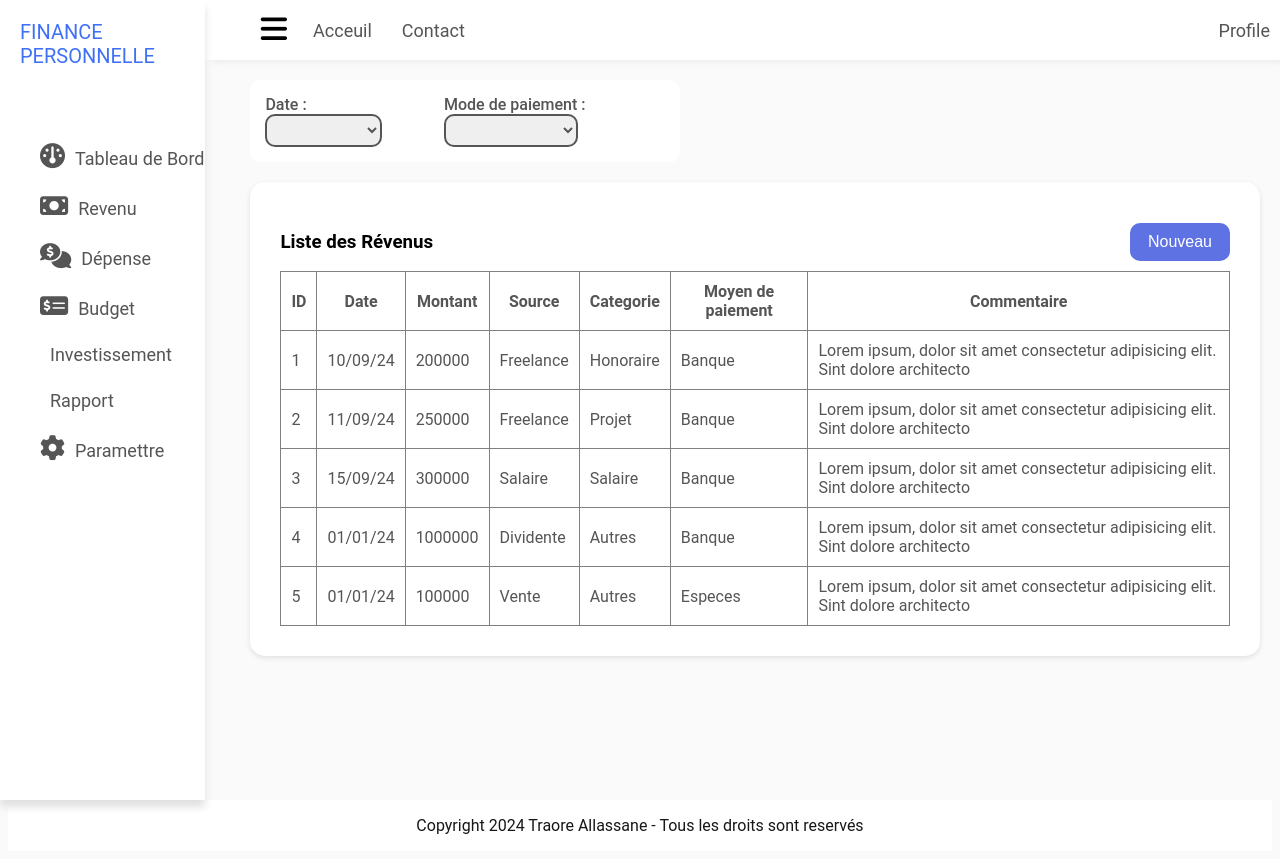
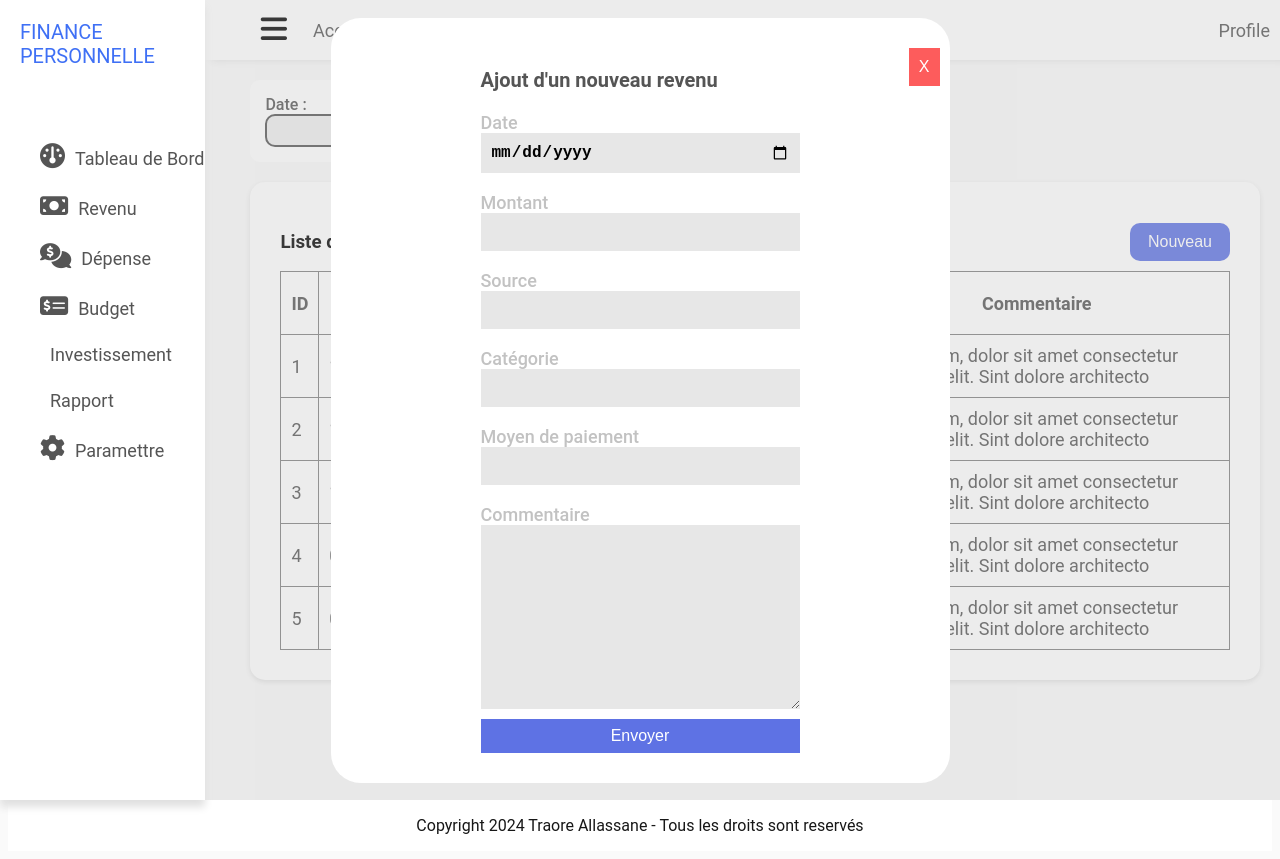
Before and after one commit to TraoreAllassane10/Panel-Administrateur-Vuejs, a Vue app: page /revenu in a window 1280 px wide. Both pictures are taken after a click on the button "Nouveau". Built offline with nearby package versions, Linux system fonts and the light colour scheme; some icons are missing.

Commit message:
Page Revenu : Cretion de la fenetre modale pour un nouveau revenu et fin de la conception de cette page

```diff
--- a/src/components/Header.vue
+++ b/src/components/Header.vue
@@ -48,6 +48,7 @@ let {toggleMenu, changeToggleMenuValue} = inject('toggleMenu')
     background-color: transparent;
     font-size: 30px;
     border: none;
+    cursor: pointer;
 }
 
 .header .links a, a{
--- a/src/pages/Revenu.vue
+++ b/src/pages/Revenu.vue
@@ -1,5 +1,5 @@
 <template>
-  <div class="search">
+  <div class="search" :class="{'donnees-magin-reduce' : toggleMenu == false}">
 
     <div class="filtre-date">
       <label for="">Date : </label>
@@ -22,11 +22,11 @@
 
   </div>
   <!-- Tableau des donnees -->
-  <div class="donnees">
+  <div class="donnees" :class="{'donnees-magin-reduce' : toggleMenu == false}">
 
     <div class="titre">
       <h3>Liste des Révenus</h3>
-      <button>Nouveau</button>
+      <button @click="() => toggleModal = true">Nouveau</button>
     </div>
 
     <table>
@@ -51,14 +51,58 @@
       </tr>
     </table>
   </div>
+
+  <!-- Modal pour l'ajout -->
+  <div class="modal" v-show="toggleModal">
+    <div class="modal--inner">
+      <h3>Ajout d'un nouveau revenu</h3>
+      <button class="btn-quit" @click="() => toggleModal = false">X</button>
+
+      <form action="" @submit.prevent="enregistrerNouveauRevenu">
+        <label for="">Date</label>
+        <input type="date" v-model="form.date" required><br>
+
+        <label for="">Montant</label>
+        <input type="text" v-model="form.montant" required><br>
+
+        <label for="">Source</label>
+        <input type="text" v-model="form.source" required><br>
+
+        <label for="">Catégorie</label>
+        <input type="text" v-model="form.categorie" required><br>
+
+        <label for="">Moyen de paiement</label>
+        <input type="text" v-model="form.paiement" required><br>
+
+        <label for="">Commentaire</label>
+        <textarea name="" id="" cols="30" rows="10" v-model="form.commentaire" required></textarea>
+
+        <button type="submit">Envoyer</button>
+      </form>
+    </div>
+  </div>
+
 </template>
 
 <script setup>
-import { onMounted, ref } from "vue"
+import { inject, onMounted, reactive, ref } from "vue"
 import revenus from "../assets/revenus"
+
+// Cette variable est dans le fichier main.js . Elle se charge d'affiche ou non le menu de navigation
+const {toggleMenu} = inject('toggleMenu')
 
 const revenuData = ref([])
 const paiement = ref('')
+const toggleModal = ref(false)
+const form = reactive({
+  id: revenus.value.length + 1,
+  date: '',
+  montant: '',
+  source: '',
+  categorie: '',
+  paiement: '',
+  commentaire: ''
+})
 
 onMounted(() => {
   revenuData.value = revenus.value
@@ -83,6 +127,12 @@ const filterParPaiement = () => {
    }
 }
 
+const enregistrerNouveauRevenu = () =>
+{
+  revenus.value.push({...form})
+  toggleModal.value = false
+}
+
 </script>
 
 <style scoped>
@@ -97,6 +147,7 @@ const filterParPaiement = () => {
   align-items: center;
   color: #555555;
   border-radius: 10px;
+  transition: all 0.5s ease;
 }
 .search label{
   font-size: 16px;
@@ -120,6 +171,12 @@ const filterParPaiement = () => {
   background-color: #fff;
   border-radius: 15px;
   box-shadow: 0 2px 5px #E0E0E0;
+  transition: all 0.5s ease;
+}
+
+.donnees-magin-reduce
+{
+  margin-left: -100px;
 }
 
 .titre {
@@ -147,6 +204,99 @@ td,
 th {
   border: 1px solid grey;
   padding: 10px;
+  font-size: 18px;
   color: #555555;
 }
+
+/* Style de modal */
+.modal
+{
+  position: fixed;
+  top: 0;
+  left: 0;
+  width: 100vw;
+  height: 100vh;
+  display: flex;
+  align-items: center;
+  justify-content: center;
+  background: #bebebe4b;
+}
+
+.modal .modal--inner
+{
+  background: #fff;
+  padding: 30px 150px 30px 150px;
+  border-radius: 30px;
+  position: relative;
+  transition: all 1s ease;
+}
+
+.modal h3
+{
+  font-size: 20px;
+  color: #555555;
+  font-weight: 700;
+}
+
+.modal form
+{
+  display: flex;
+  flex-direction: column;
+
+}
+
+.modal form label
+{
+  font-size: 18px;
+  color: #c2c2c2;
+  font-weight: 500;
+}
+
+.modal form input
+{
+  padding: 10px;
+  font-size: 16px;
+  border: none;
+  background: #dadadaa6;
+  color: black;
+  outline: none;
+  font-weight: 600;
+}
+
+.modal form textarea
+{
+  font-size: 16px;
+  border: none;
+  background: #dadadaa6;
+  color: black;
+  outline: none;
+  font-weight: 600;
+}
+
+.modal form button
+{
+  margin-top: 10px;
+  padding: 8px;
+  border: none;
+  background: #5e72e4;
+  color: #fff;
+  font-size: 16px;
+  font-weight: 500;
+  cursor: pointer;
+}
+
+.modal .btn-quit
+{
+  position: absolute;
+  top: 30px;
+  right: 10px;
+  padding: 10px;
+  background-color: #fd5c5c;
+  border: none;
+  color: #fff;
+  font-weight: 500;
+  font-size: 16px;
+  cursor: pointer;
+}
+
 </style>
```
